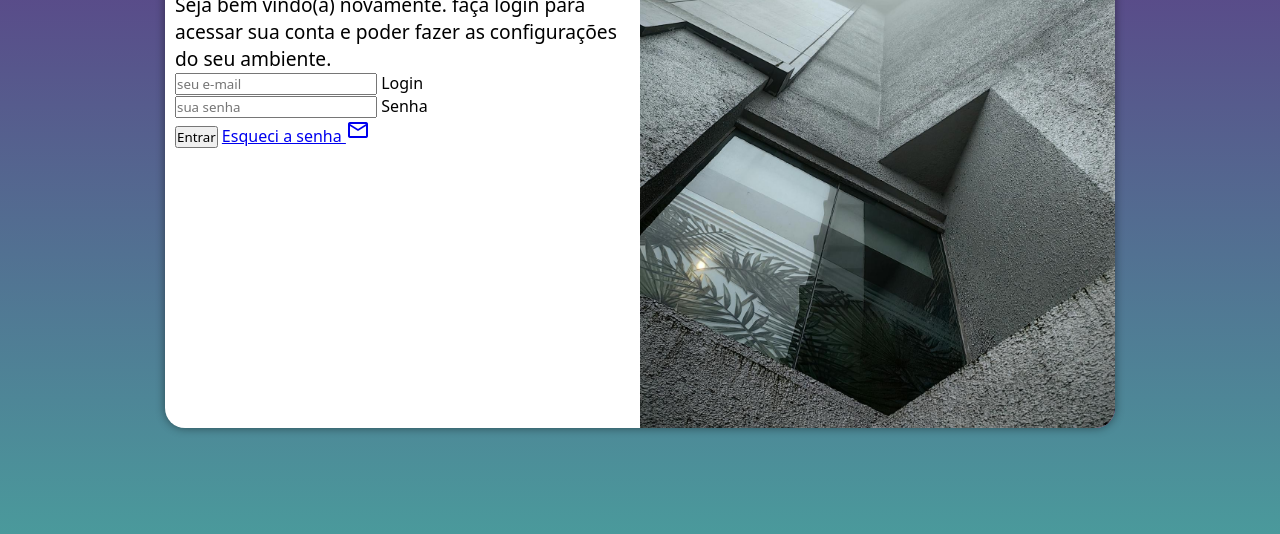
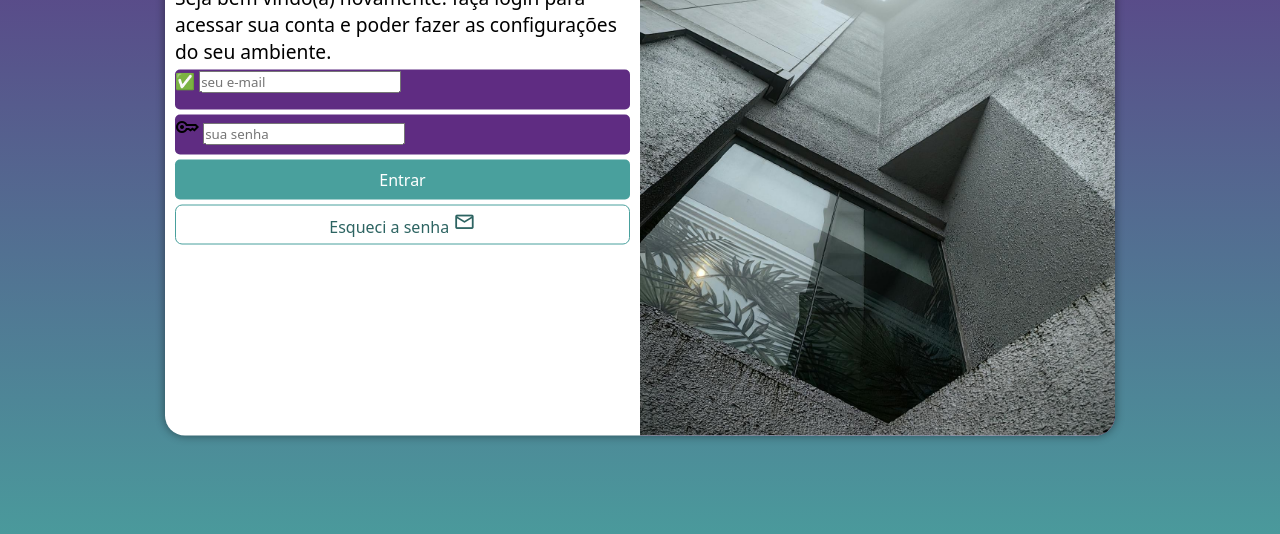
Before and after one commit to paulogit2025/projeto-login, a plain HTML site: page index.html in a window 1280 px wide. Shown: the part 222-756 px from the top of the page. Drawn offline with nearby package versions, Linux system fonts and the light colour scheme.

Commit message:
formatação do formulário

```diff
--- a/estilos/style.css
+++ b/estilos/style.css
@@ -34,7 +34,7 @@ section#login {
 
     background-color: white;
     width: 250px;
-    height: 500px;
+    height: 515px;
     border-radius: 20px;
     box-shadow: 0px 0px 10px rgba(0, 0, 0, 0.450);
 
@@ -63,3 +63,57 @@ div#formulario > h1 {
 div#formulario > p {
     font-size: 0.8em;
 }
+
+form > div.campo {
+    background-color: #5f2c82;
+    height: 40px;
+    border-radius: 5px;
+    margin: 5px 0px;
+}
+
+div.campo > label {
+    display: none;
+}
+
+#teste::before {
+    content: '\2705';
+}
+
+form > input[type=submit] {
+    display: block;
+    font-size: 1em;
+    width: 100%;
+    height: 40px;
+    background-color: #49a09d;
+    color: white;
+    border: none;
+    border-radius: 5px;
+    cursor: pointer;
+}
+
+form > input[type=submit]:hover {
+    background-color: #2d6462;
+}
+
+form > a.botao {
+    display: block;
+    text-align: center;
+    font-size: 1em;
+    width: 100%;
+    height: 40px;
+    padding-top: 5px;
+    margin-top: 5px;
+    background-color: white;
+    color: #2d6462;
+    border: 1px solid #49a09d;
+    border-radius: 7px;
+    text-decoration: none;
+}
+
+form > a.botao:hover {
+    background-color: #6cd3cf;
+}
+
+form > a.botao > span {
+    font-size: 1.4em;
+}
--- a/index.html
+++ b/index.html
@@ -7,6 +7,7 @@
     <link rel="stylesheet" href="estilos/style.css">
     <link rel="stylesheet" href="estilos/media-query.css">
     <link rel="stylesheet" href="https://fonts.googleapis.com/css2?family=Material+Symbols+Outlined:opsz,wght,FILL,GRAD@20..48,100..700,0..1,-50..200&icon_names=mail" />
+    <link rel="stylesheet" href="https://fonts.googleapis.com/css2?family=Material+Symbols+Outlined:opsz,wght,FILL,GRAD@20..48,100..700,0..1,-50..200&icon_names=key" />
 </head>
 <body>
     <main>
@@ -18,18 +19,18 @@
                 <p>Seja bem vindo(a) novamente. faça login para acessar sua conta e poder fazer as configurações do seu ambiente.</p>
                 <form action="login.php" method="post">
                     <div class="campo">
+                        <span id="teste" for="ilogin"></span>
                         <input type="email" name="login" id="ilogin" placeholder="seu e-mail" autocomplete="email" required maxlength="30">
                         <label for="ilogin">Login</label>
                     </div>
                     <div class="campo">
+                        <span class="material-symbols-outlined">key</span>
                         <input type="password" name="senha" id="isenha" placeholder="sua senha" autocomplete="current-password" required minlength="8" maxlength="20">
                         <label for="isenha">Senha</label>
                     </div>
                     <input type="submit" value="Entrar">
-                    <a href="esqueci.html">
-                        Esqueci a senha <span class="material-symbols-outlined">
-mail
-</span>
+                    <a href="esqueci.html" class="botao">
+                        Esqueci a senha <span class="material-symbols-outlined">mail</span>
                     </a>
                 </form>
             </div>
```
